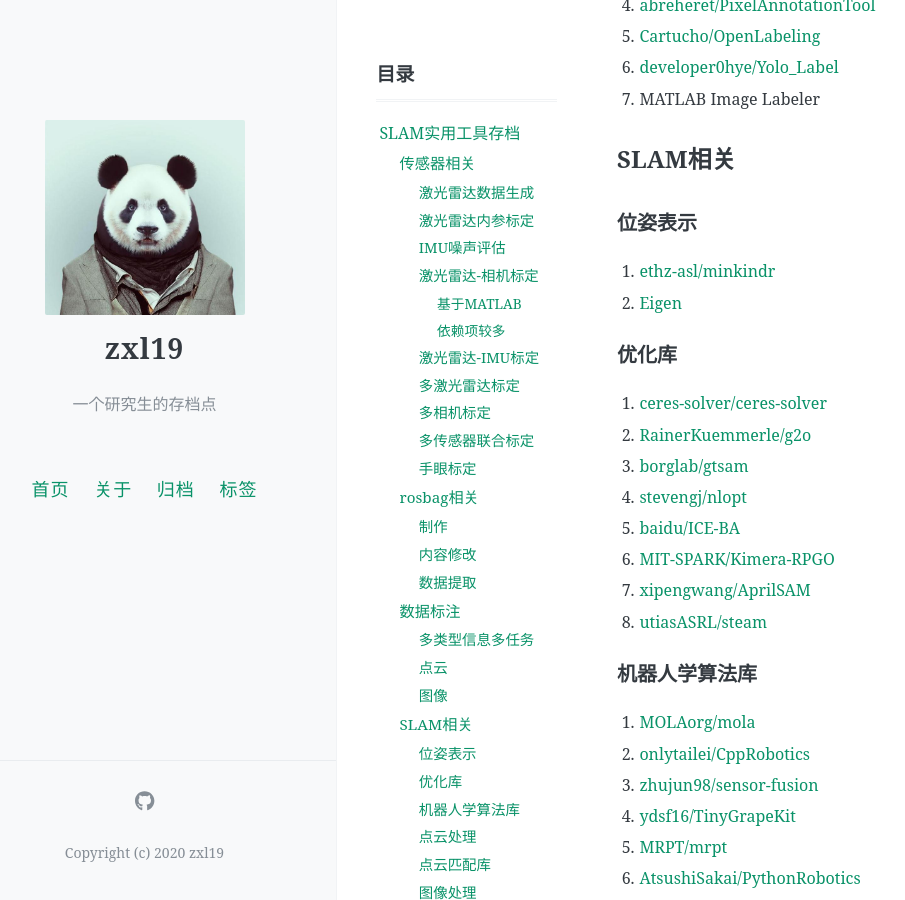
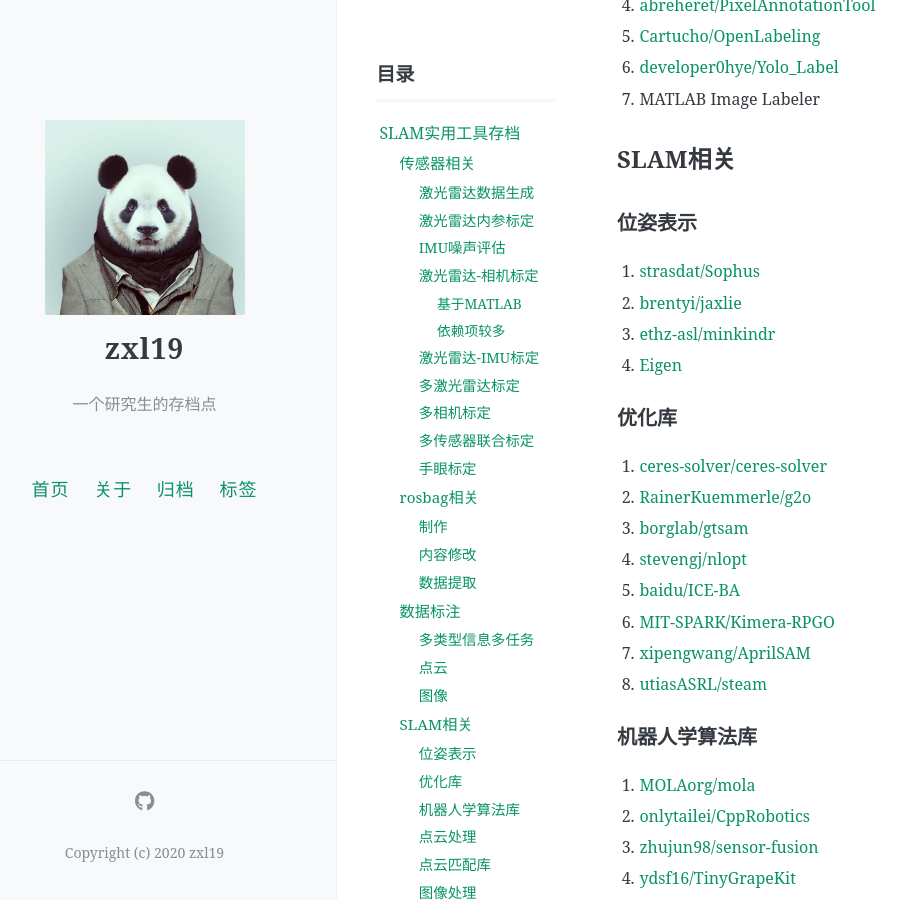
Before and after one commit to zxl19/zxl19.github.io, a Jekyll site: the page built from _posts/2021-05-25-slam-tool.md, in a window 1280 px wide and 900 px high, scrolled down 3172 px. Shown: the whole window, without its empty margins (47-952 px from the left). Built offline with Jekyll 4.4.1, drawn with Linux system fonts in a browser that asks for light colours; comment, search, counter and statistics services are not loaded.

Commit message:
Update Posts

```diff
--- a/_posts/2021-05-25-slam-tool.md
+++ b/_posts/2021-05-25-slam-tool.md
@@ -129,8 +129,10 @@ pinned: false
 
 ### 位姿表示
 
-1. [ethz-asl/minkindr](https://github.com/ethz-asl/minkindr)
-2. [Eigen](http://eigen.tuxfamily.org/)
+1. [strasdat/Sophus](https://github.com/strasdat/Sophus)
+2. [brentyi/jaxlie](https://github.com/brentyi/jaxlie)
+3. [ethz-asl/minkindr](https://github.com/ethz-asl/minkindr)
+4. [Eigen](http://eigen.tuxfamily.org/)
 
 ### 优化库
 
```
Also changed, not shown: _posts/2021-06-01-cpp-library.md (+7 -0 lines).
